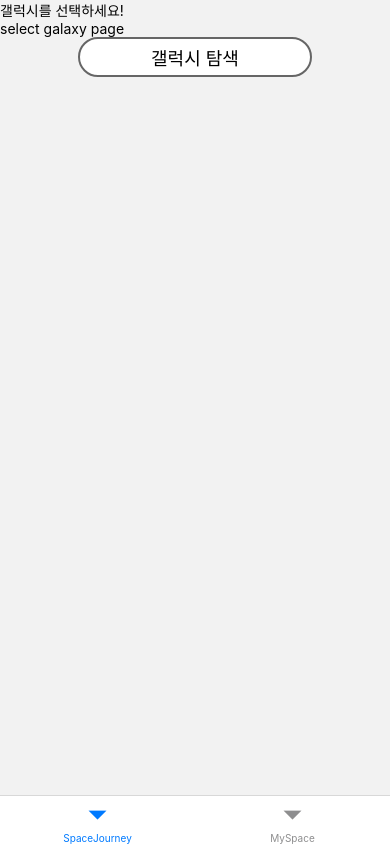
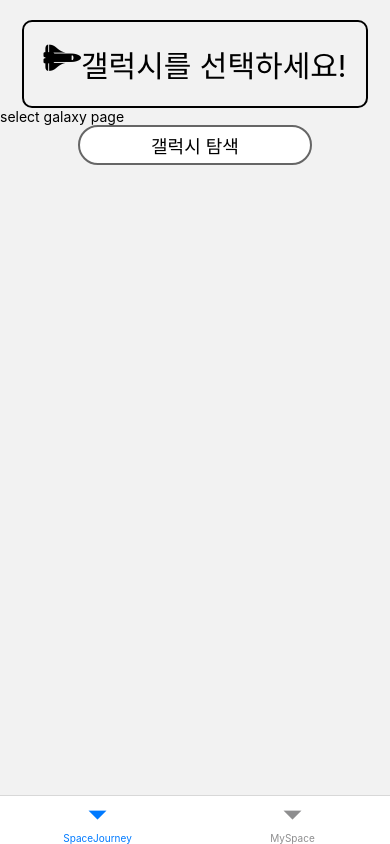
Before and after one commit to jiwon79/Muspace-App, a React Native app: screen /SpaceJourney in a window 390 px wide. Built offline with nearby package versions, Linux system fonts and the light colour scheme; what react-native, react-native-expo-viewport-units would draw is missing.

Commit message:
feat: Add SelectGalaxyHeader styles

```diff
--- a/components/Header/SelectGalaxyHeader.js
+++ b/components/Header/SelectGalaxyHeader.js
@@ -1,10 +1,30 @@
 import React from 'react'
-import { View, Text } from 'react-native'
+import { View, Text, StyleSheet } from 'react-native'
+import { FontAwesome5 } from '@expo/vector-icons';
 
 export default function SelectGalaxyHeader() {
   return (
-    <View>
-      <Text>갤럭시를 선택하세요!</Text>
+    <View style={styles.container}>
+      <FontAwesome5 name="space-shuttle" style={styles.icon} />
+      <Text style={styles.text}>갤럭시를 선택하세요!</Text>
     </View>
   )
 }
+
+const styles = StyleSheet.create({
+  container: {
+    flexDirection: 'row',
+    alignSelf: 'center',
+    borderWidth: 2,
+    borderRadius: 10,
+    padding: 20,
+    marginTop: 20
+  },
+  icon: {
+    fontSize: 30,
+    color: 'black'
+  },
+  text: {
+    fontSize: 30
+  }
+})
```
